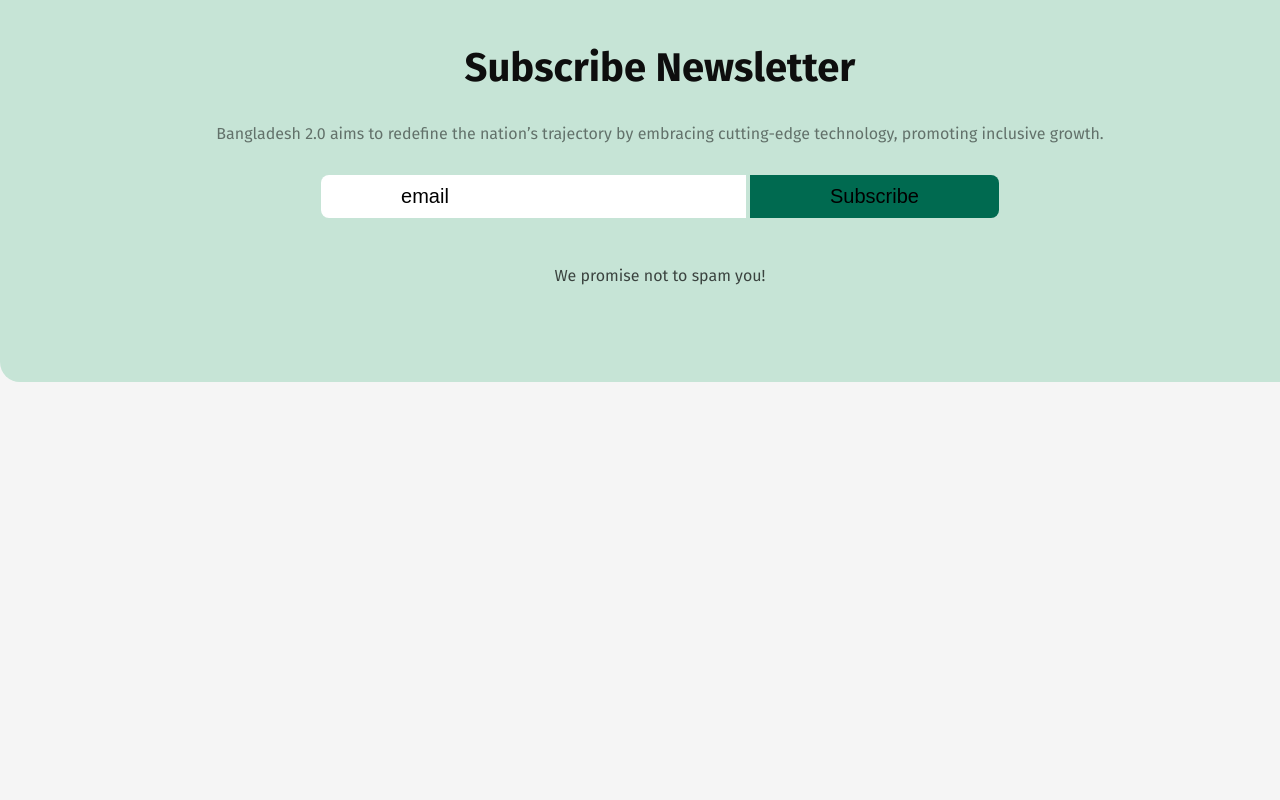
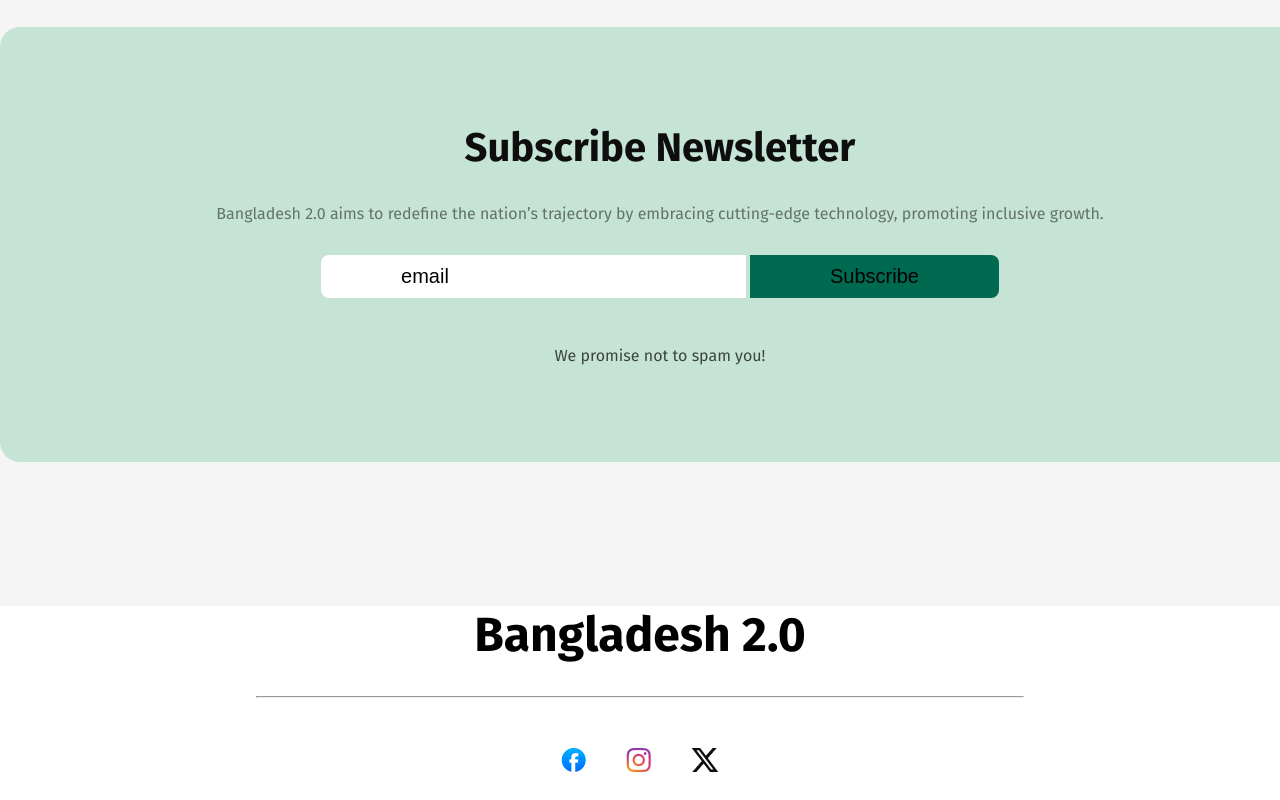
Before and after one commit to MdKamalHossen/First-Assignment-B11A1, a plain HTML site: page index.html in a window 1280 px wide. Shown: the part 3735-4535 px from the top of the page. Before the commit the page ends 4117 px from the top, so only its background shows below. Drawn offline with Linux system fonts and the light colour scheme; a web font is replaced by a local one.

Commit message:
last moment

```diff
--- a/index.html
+++ b/index.html
@@ -249,6 +249,22 @@
             </div>
         </section>
     </main>
-    <footer></footer>
+    <footer>
+        <nav class="nav-footer">
+            <div class="footer-nav-container">
+                <div class="footer-nav-title">
+                    <h2 class="Bangladesh">Bangladesh 2.0</h2>
+                   <hr>
+                </div>
+                <div class="footer-nav-title1">
+                   <ul class="footer-social-link">
+                    <li><a href=""><img src="assets/facebook.png"></a></li>
+                    <li><a href=""><img src="assets/instagram.png"></a></li>
+                    <li><a href=""><img src="assets/x.png"></a></li>
+                   </ul>
+                </div>
+            </div>
+        </nav>
+    </footer>
 </body>
 </html>
--- a/styles/index.css
+++ b/styles/index.css
@@ -12,9 +12,13 @@
 }
 /* end  */
 body{
+    background-color:#F5F5F5 ;
+}
+header,main{
     max-width: 100rem;
     margin: 0 auto;
-    background-color: #F5F5F5;
+    /* background-color: #F5F5F5; */
+    padding-bottom: 5rem;
 }
 /* this is nav section  */
 .nav-container {
@@ -41,6 +45,18 @@ body{
     background: none;
     border-radius: 6px;
     padding: 1rem 2rem;
+    cursor: pointer;
+}
+.sign-btn:hover{
+    background-color: #3cca04;
+    padding: 1rem 2rem;
+    color: white;
+    border: 2px solid #3cca04;
+    transition: 0.4s ease;
+    font-family:"Fira Sans", serif;
+    font-weight: bold;
+
+
 }
 /* ended nav section  */
 /* this is banner section start  */
@@ -604,6 +620,10 @@ body{
     background-color: #006A50;
     margin-left: 0;
     border-radius:0 8px 8px 0;
+    cursor: pointer;
+}
+#done-Subscribe:hover{
+    background-color: #3cca04;
 }
 .Subscribe-form-desing .promise{
     margin-top: 3rem;
@@ -612,3 +632,48 @@ body{
     font-size: 16px;
     opacity: 0.7;
 }
+/* footer section  */
+.nav-footer{
+
+    background-color: white;
+    margin-top: 4rem;
+    width: 100%;
+}
+.footer-nav-container{
+
+}
+
+.footer-nav-container .footer-nav-title{
+    width: 60%;
+    margin: 0 auto;
+    text-align: center;
+    font-family:"Fira Sans", serif;
+    font-weight: 400;
+    font-size: 32px;
+
+}
+.Bangladesh{
+    padding-bottom: 2rem;
+
+}
+.footer-nav-title1{
+ margin-top: 1.5rem;
+}
+.footer-social-link{
+    display: flex;
+    width: 60%;
+    flex-direction: row;
+    align-items: center;
+    justify-content: center;
+}
+.footer-nav-title1 .footer-social-link{
+    margin: 0 auto;
+    text-align: center;
+    font-family:"Fira Sans", serif;
+    font-weight: 400;
+    font-size: 32px;
+}
+.footer-social-link li{
+    padding: 20px;
+    list-style: none;
+}
```
